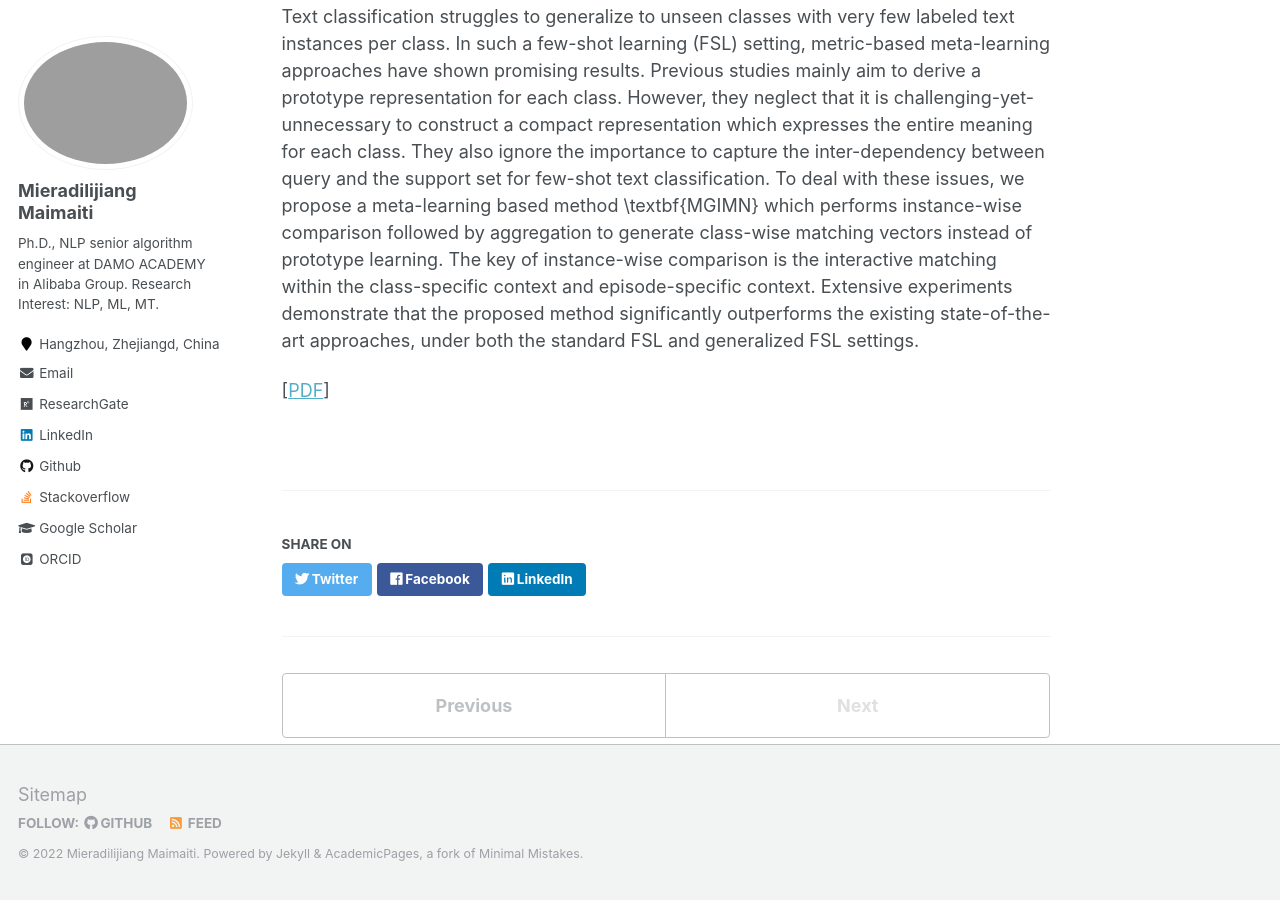
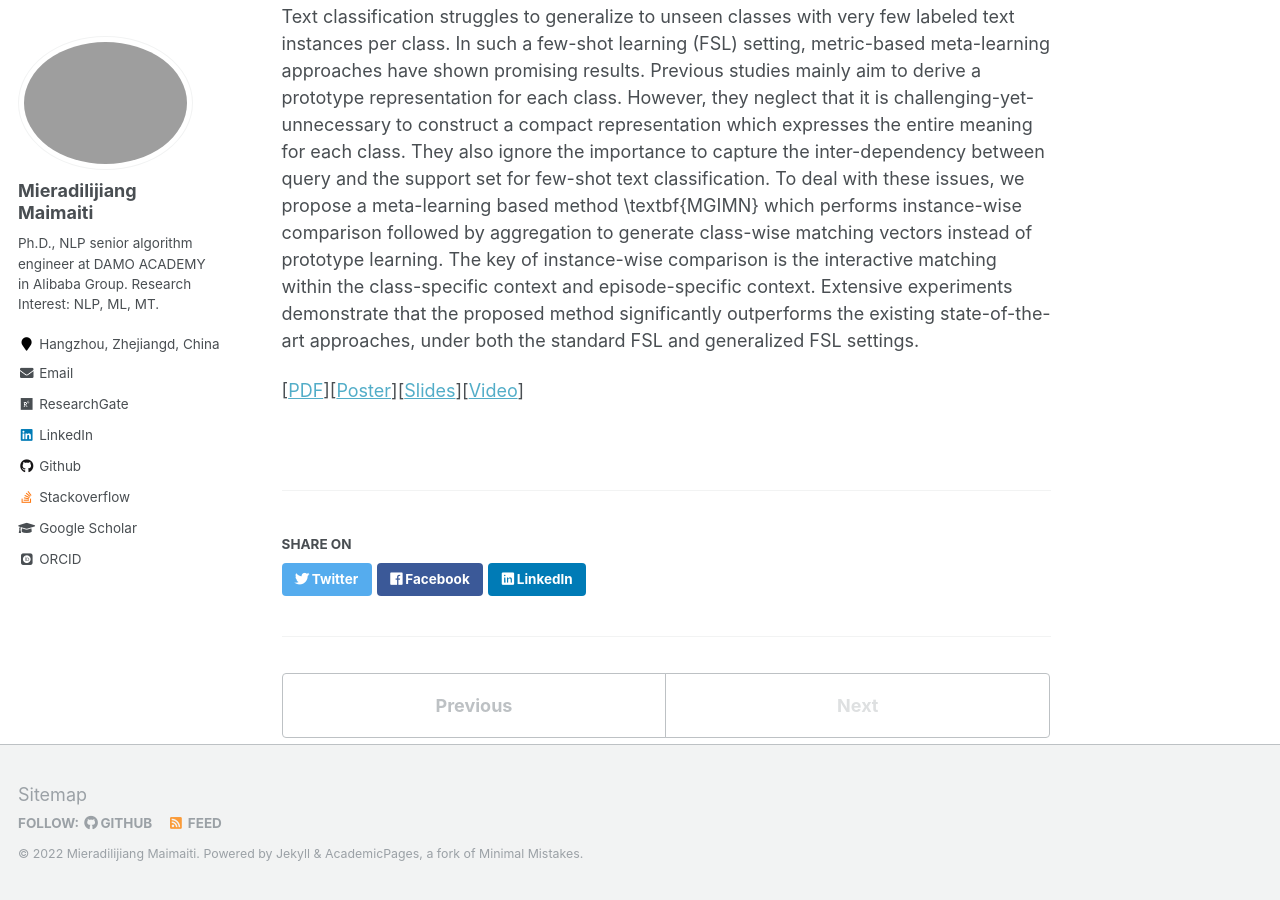
Before and after one commit to miradel51/miradel51.github.io, a Jekyll site: the page built from _publications/20220411_xfewshot_arxiv.md, in a window 1280 px wide and 900 px high, scrolled down 602 px. Built offline with Jekyll 4.4.1, drawn with Linux system fonts in a browser that asks for light colours; some web fonts are replaced.

Commit message:
Update 20220411_xfewshot_arxiv.md
added the poster and slides of naacl22.

```diff
--- a/_publications/20220411_xfewshot_arxiv.md
+++ b/_publications/20220411_xfewshot_arxiv.md
@@ -28,4 +28,4 @@ To deal with these issues, we propose a meta-learning based method \textbf{MGIMN
 The key of instance-wise comparison is the interactive matching within the class-specific context and episode-specific context.
 Extensive experiments demonstrate that the proposed method significantly outperforms the existing state-of-the-art approaches, under both the standard FSL and generalized FSL settings.
 
-\[[PDF](https://arxiv.org/pdf/2204.04952.pdf)\]
+\[[PDF](https://arxiv.org/pdf/2204.04952.pdf)\]\[[Poster](https://miradel51.github.io/files/naacl2022_poster.pdf)\]\[[Slides](https://miradel51.github.io/files/naacl2022_slides_3.pdf)\]\[[Video](coming soon)\]
```
